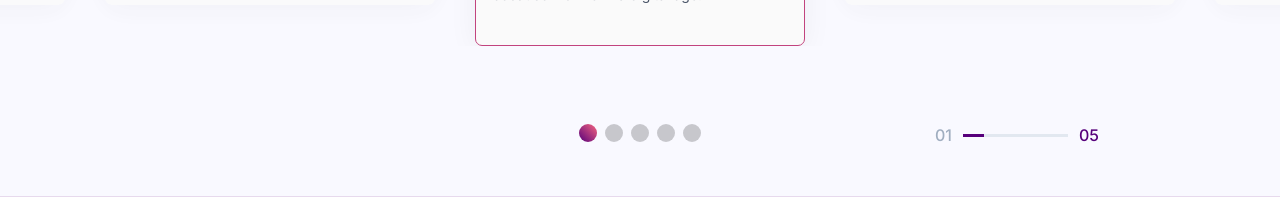
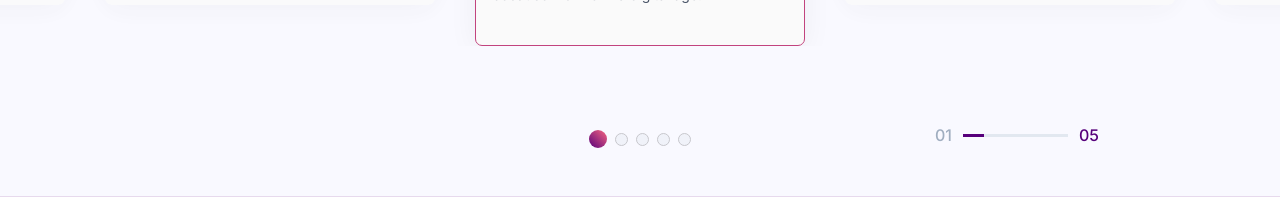
Before and after one commit to ShaikhMuhammad891/design-react, a React (Vite) app: page / in a window 1280 px wide. Shown: the part 1180-1394 px from the top of the page. Built offline with nearby package versions, Linux system fonts and the light colour scheme.

Commit message:
before arriving to office

```diff
--- a/src/index.css
+++ b/src/index.css
@@ -95,17 +95,25 @@ button:focus-visible {
 .swiper-pagination {
   top: -100px;
   margin-top: 100px;
+  display: flex;
+  justify-content: center;
+  align-items: center;
 }
 
 .swiper-pagination-bullet-active {
-  background: linear-gradient(225deg, #f76680 0%, #57007b 100%);
+  background: linear-gradient(225deg, #f76680 0%, #57007b 100%) !important;
   font-size: xx-large !important;
+  width: 18px !important;
+  height: 18px !important;
+  border: transparent !important;
 }
 
 .swiper-pagination-bullet {
   font-size: 16px !important;
-  width: 18px;
-  height: 18px;
+  width: 13px;
+  height: 13px;
+  border: 1px solid black;
+  background: #CBD5E0;
 }
 
 .active-slide {
@@ -223,5 +231,4 @@ button:disabled {
 
 }
 
-.swiper-slide-active{
-}
+.swiper-slide-active {}
--- a/src/main/Services.jsx
+++ b/src/main/Services.jsx
@@ -227,10 +227,10 @@ const Services = () => {
         </Swiper>
       </div>
       <div className="pagination-area">
-        <div className="swiper-pagination absolute lg:mb-[40px] mb-[10px] "></div>
+        <div className="swiper-pagination absolute lg:mb-[40px] mb-[10px]"></div>
       </div>
       {/* progressbar */}
-      <div className="prog-container max-w-[164px] h-[3px] w-full  absolute lg:right-[181px] lg:bottom-[59px] right-[100px] bottom-[30px]   flex items-center justify-center gap-[11px]">
+      <div className="prog-container max-w-[164px] h-[3px] w-full  absolute lg:right-[181px] lg:bottom-[59px] right-[30px] bottom-[30px]   flex items-center justify-center gap-[11px]">
         <span className="progress-left font-inter font-[500] text-[16px] leading-[25px]">
           0{activeIndex + 1}
         </span>
```
